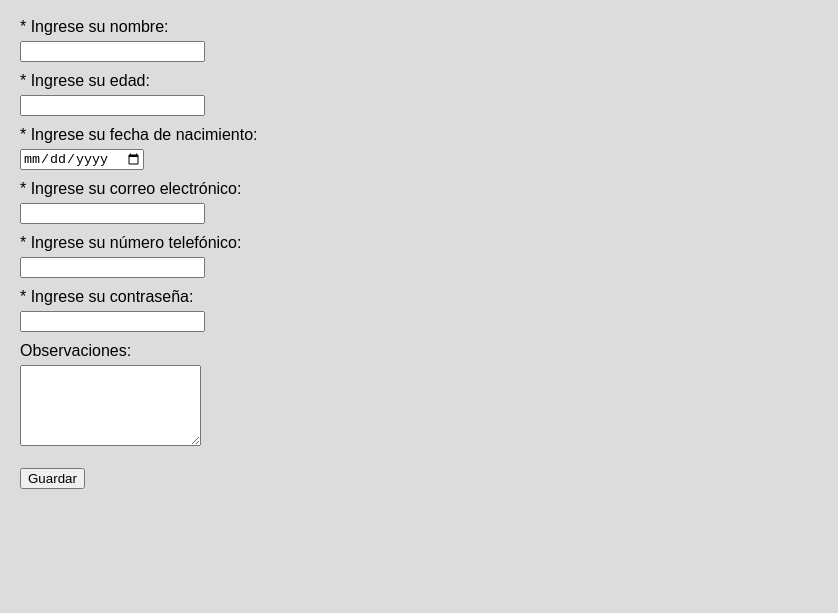
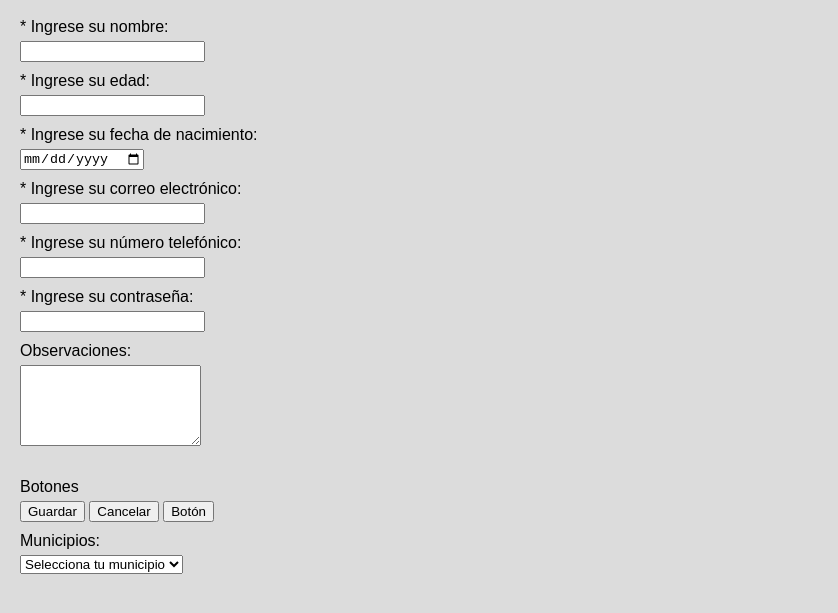
Before and after one commit to JuanCamiloML77/Proyecto-HTML, a plain HTML site: page formulario.html in a window 1280 px wide. Shown: the part 121-734 px from the top of the page, without its empty margins (0-838 px from the left). Drawn offline with Linux system fonts and the light colour scheme.

Commit message:
Agregando Botones y Lista

```diff
--- a/formulario.html
+++ b/formulario.html
@@ -68,7 +68,19 @@
                 <textarea name="" id="" rows="5"></textarea>
             </div>
             <br>
+            <label for="">Botones</label>
             <input type="submit" value="Guardar">
+            <input type="reset" value="Cancelar">
+            <button>Botón</button>
+            <div>
+                <label for="">Municipios:</label>
+                <select name="" id="" required>
+                    <option value="" disabled selected>Selecciona tu municipio</option>
+                    <option value="1">Valledupar</option>
+                    <option value="2">Manaure</option>
+                    <option value="3">Agustín Codazzi</option>
+                </select>
+            </div>
         </form>
     </div>
 
```
